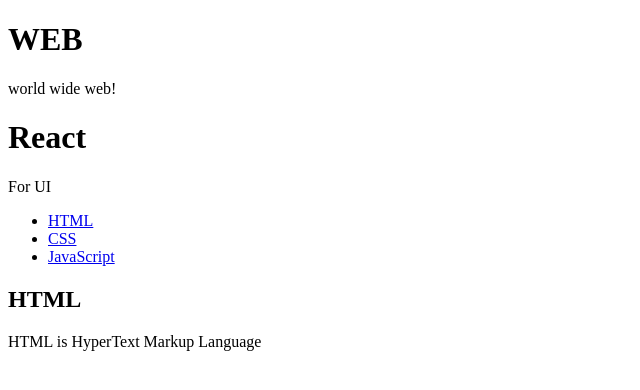
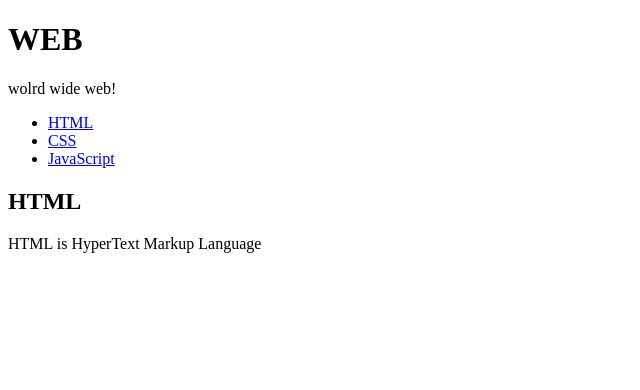
Before and after one commit to jueunhong/opentutorials_React, a React (Create React App) app in the folder react-app/: page / in a window 1280 px wide. Shown: the top 390 px of the page, without its empty margins (0-640 px from the left). Built offline with nearby package versions, Linux system fonts and the light colour scheme.

Commit message:
state 사용

```diff
--- a/react-app/src/App.js
+++ b/react-app/src/App.js
@@ -7,12 +7,25 @@
 
 
 class App extends Component {
+  constructor(props){
+    super(props);
+    this.state = {
+      subject:{title:'WEB', sub:'wolrd wide web!'}, //상위 컴포넌트의 state값 초기화, subject 값을 state화
+      contents:[
+        {id:1, title:'HTML', desc:'HTML is for information'},
+        {id:2, title:'CSS', desc:'CSS is for design'},
+        {id:3, title:'JavaScript', desc:'JavaScript is for interactive'}
+      ]
+    }
+  }
   render() {
     return (
       <div className="App">
-        <Subject title="WEB" sub="world wide web!"></Subject>
-        <Subject title="React" sub="For UI"></Subject>
-        <TOC></TOC>
+        <Subject
+        title={this.state.subject.title}  //state값을 subject의 props값으로 다시 줌
+        sub={this.state.subject.sub}></Subject>
+        <TOC
+        data={this.state.contents}></TOC>
         <Content title="HTML" desc="HTML is HyperText Markup Language"></Content>
       </div>
     );
--- a/react-app/src/components/TOC.js
+++ b/react-app/src/components/TOC.js
@@ -4,12 +4,17 @@
 //TOC: Table Of Contents (목차)
 class TOC extends Component {
     render() {
+      var lists = [];
+      var data = this.props.data;
+      var i = 0;
+      while(i < data.length){
+        lists.push(<li key={data[i].id}><a href={"/content/"+data[i].id}>{data[i].title}</a></li>);
+        i = i + 1;
+      }
       return (
         <nav>
               <ul>
-                  <li><a href="1.html">HTML</a></li>
-                  <li><a href="2.html">CSS</a></li>
-                  <li><a href="3.html">JavaScript</a></li>
+                  {lists}
               </ul>
           </nav>
       );
```
Also changed, not shown: 1 other file (tests, documents, lock files or other folders).
